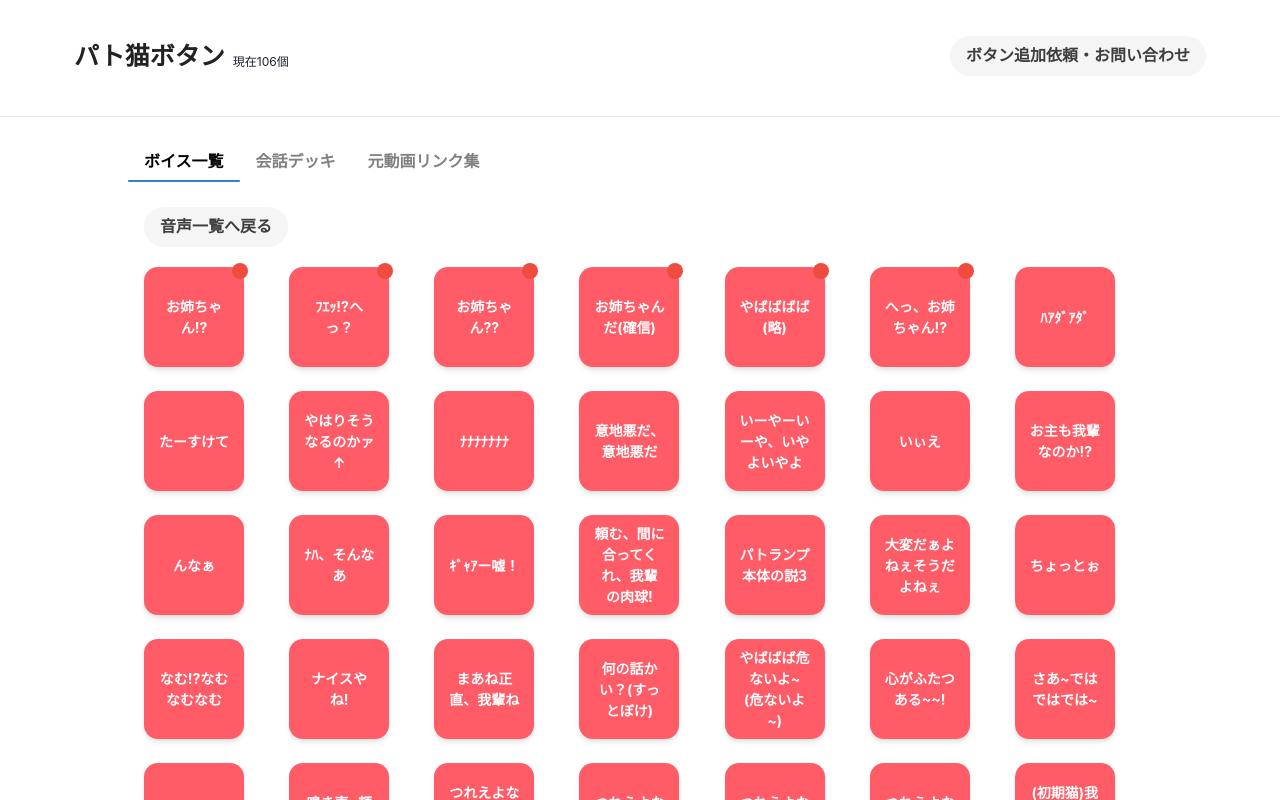
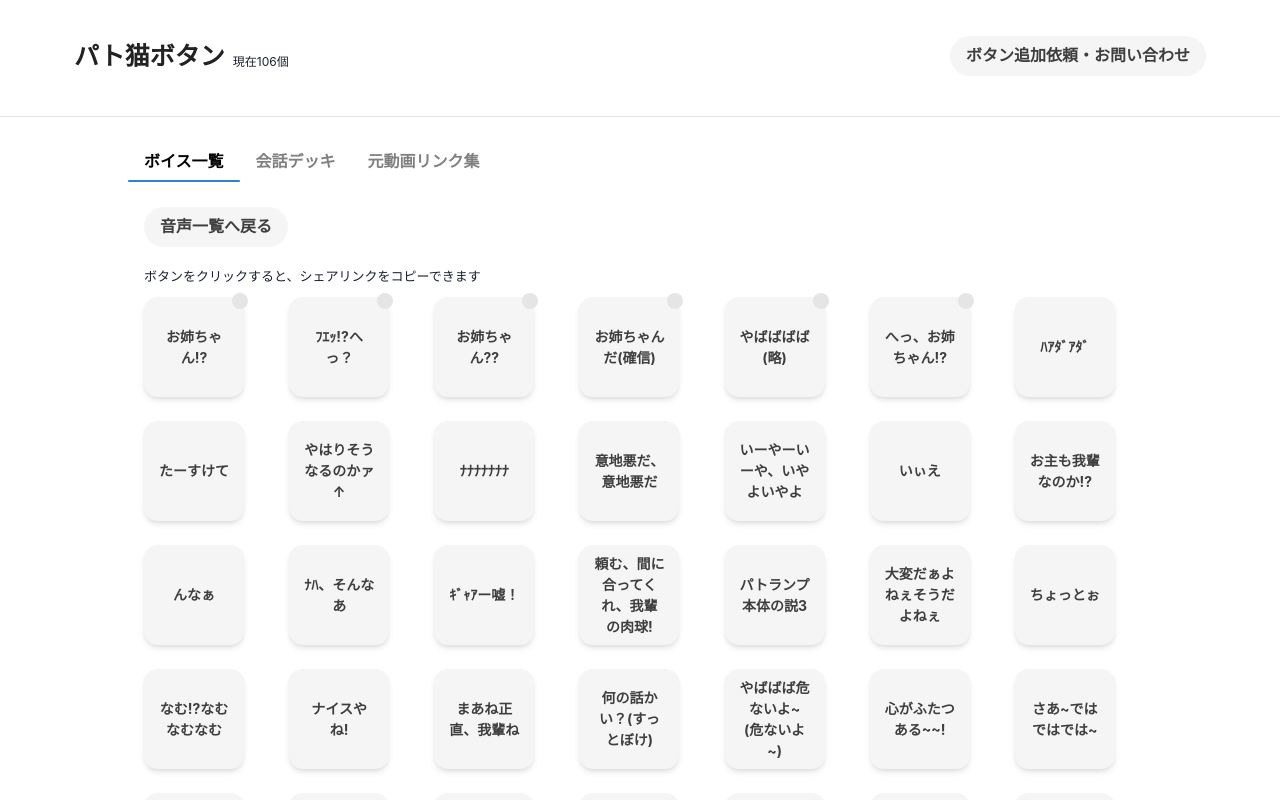
Before and after one commit to NoritakaIkeda/VoiseLibrary, a React (Vite) app: page / in a window 1280 px wide. Both pictures are taken after a click on the button "共有する". Shown: the top 800 px of the page. Built offline with nearby package versions, Linux system fonts and the light colour scheme.

Commit message:
Fix: UIの整理

```diff
--- a/package.json
+++ b/package.json
@@ -10,6 +10,7 @@
     "preview": "vite preview"
   },
   "dependencies": {
+    "@chakra-ui/icons": "^2.1.1",
     "@chakra-ui/react": "^2.8.2",
     "@emotion/react": "^11.11.4",
     "@emotion/styled": "^11.11.5",
--- a/src/feature/VoiceButtonList/ShareButtonList/ShareButtonList.tsx
+++ b/src/feature/VoiceButtonList/ShareButtonList/ShareButtonList.tsx
@@ -1,4 +1,4 @@
-import { Button, Grid, GridItem } from "@chakra-ui/react";
+import { Button, Grid, GridItem, Text } from "@chakra-ui/react";
 import data from "../../../data.json";
 import { VoiceButtonShare } from "../../VoiceButtonShare";
 
@@ -20,6 +20,9 @@ export const ShareButtonList = ({ setMode, handleCopy }: Props) => {
       >
         音声一覧へ戻る
       </Button>
+      <Text pb={"10px"} fontSize={"small"}>
+        ボタンをクリックすると、シェアリンクをコピーできます
+      </Text>
       <Grid
         templateColumns={{ base: "repeat(3, 1fr)", md: "repeat(7, 1fr)" }}
         gap={6}
--- a/src/feature/VoiceButtonList/ViewButtonList/ViewButtonList.tsx
+++ b/src/feature/VoiceButtonList/ViewButtonList/ViewButtonList.tsx
@@ -1,6 +1,7 @@
 import { Button, Grid, GridItem } from "@chakra-ui/react";
 import { VoiceButton } from "../../VoiceButton";
 import data from "../../../data.json";
+import { CopyIcon, EditIcon } from "@chakra-ui/icons";
 
 type ViewButtonListProps = {
   setMode: React.Dispatch<React.SetStateAction<"view" | "edit" | "share">>;
@@ -10,6 +11,18 @@ export const ViewButtonList = ({ setMode }: ViewButtonListProps) => {
   return (
     <>
       <Button
+        mr={"10px"}
+        my={"10px"}
+        mb={"20px"}
+        onClick={() => setMode("share")}
+        rounded={"50"}
+        bgColor={"#F5F5F5"}
+        color={"#3E3E3E"}
+      >
+        <CopyIcon mx={"5px"} />
+        共有する
+      </Button>
+      <Button
         my={"10px"}
         mb={"20px"}
         onClick={() => setMode("edit")}
@@ -17,19 +30,10 @@ export const ViewButtonList = ({ setMode }: ViewButtonListProps) => {
         bgColor={"#F5F5F5"}
         color={"#3E3E3E"}
       >
+        <EditIcon mx={"5px"} />
         会話デッキを編集
       </Button>
-      <Button
-        mx={"10px"}
-        my={"10px"}
-        mb={"20px"}
-        onClick={() => setMode("share")}
-        rounded={"50"}
-        bgColor={"#F5F5F5"}
-        color={"#3E3E3E"}
-      >
-        共有する
-      </Button>
+
       <Grid
         templateColumns={{ base: "repeat(3, 1fr)", md: "repeat(7, 1fr)" }}
         gap={6}
--- a/src/feature/VoiceButtonList/VoiceButtonList.tsx
+++ b/src/feature/VoiceButtonList/VoiceButtonList.tsx
@@ -40,7 +40,12 @@ export const VoiceButtonList = () => {
   const handleCopy = (text: string) => {
     navigator.clipboard.writeText(text).then(
       () => {
-        alert("クリップボードにコピーされました: " + text);
+        toast({
+          title: "リンクをクリップボードにコピーしました",
+          status: "success",
+          duration: 5000,
+          isClosable: true,
+        });
       },
       (err) => {
         console.error("クリップボードへのコピーに失敗しました: ", err);
--- a/src/feature/VoiceButtonShare/VoiceButtonShare.tsx
+++ b/src/feature/VoiceButtonShare/VoiceButtonShare.tsx
@@ -1,3 +1,4 @@
+import { CopyIcon } from "@chakra-ui/icons";
 import { Box, Text } from "@chakra-ui/react";
 
 type Props = {
@@ -20,7 +21,7 @@ export const VoiceButtonShare = ({
           position="absolute"
           top="-4px"
           right="-4px"
-          bgColor="#EF4B3F"
+          bgColor="#E5E5E5"
           w="16px"
           h="16px"
           borderRadius="50%"
@@ -31,20 +32,22 @@ export const VoiceButtonShare = ({
           <Text color="white" fontSize="10px" fontWeight="bold"></Text>
         </Box>
       )}
+
       <Box
         boxShadow="md"
         w={{ base: "80px", md: "100px" }}
         h={{ base: "80px", md: "100px" }}
-        bgColor="#FF5C67"
+        bgColor={"#F5F5F5"}
         display="flex"
         alignItems="center"
         justifyContent="center"
         borderRadius="14%"
         onClick={() => handleCopy(`http://localhost:5173/${id}`)}
         cursor="pointer"
+        _hover={{ bgColor: "#E5E5E5" }}
       >
         <Text
-          color={"white"}
+          color={"#3E3E3E"}
           fontWeight={"bold"}
           p={"15px"}
           textAlign={"center"}
```
Also changed, not shown: 1 other file (tests, documents, lock files or other folders).
